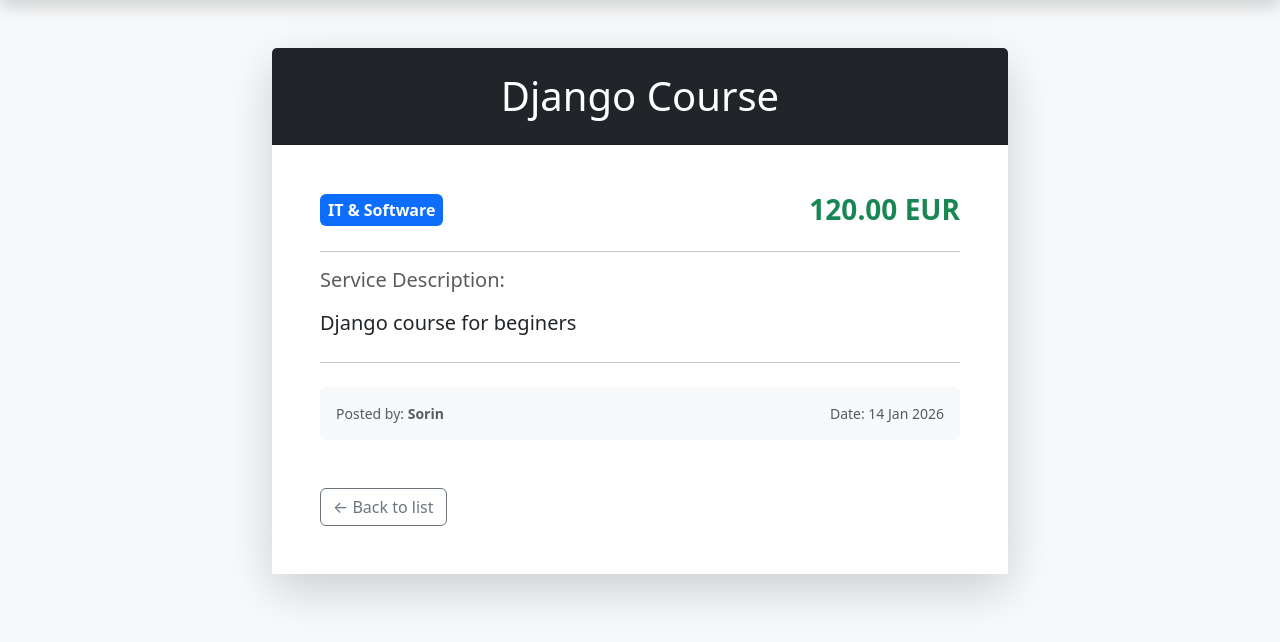
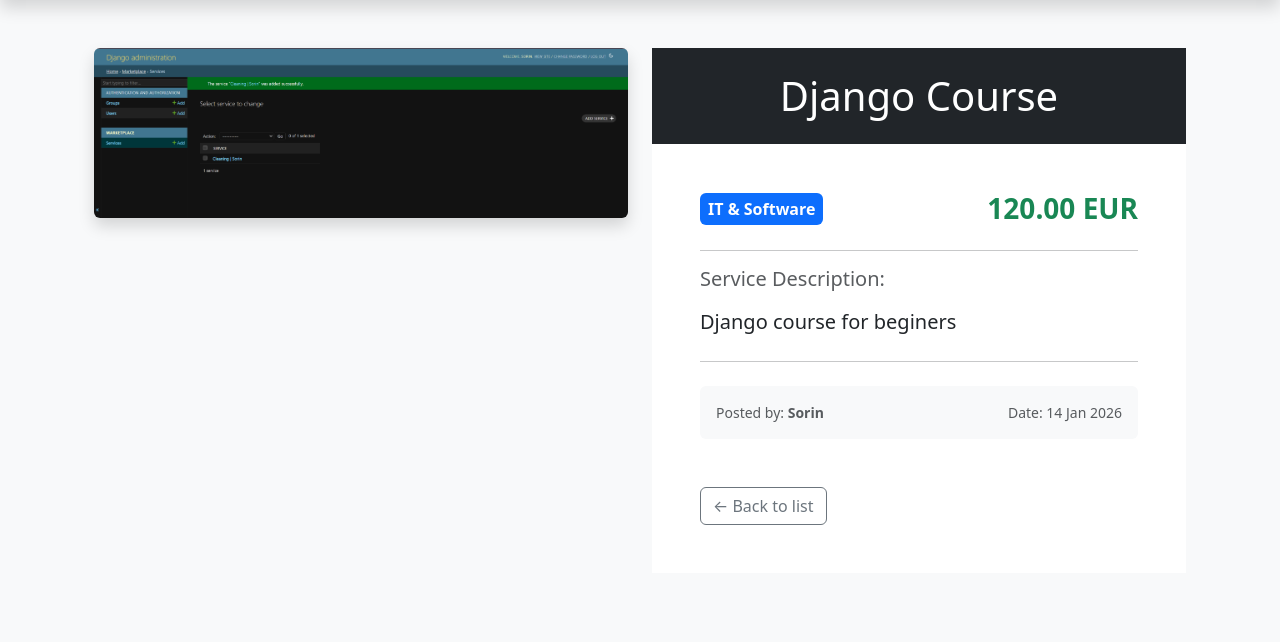
Before and after one commit to Sori678/online-service-marketplace, a Django app: page /service/2/ in a window 1280 px wide. Shown: the part 56-698 px from the top of the page. Run offline with Django 5.2, Linux system fonts and the light colour scheme; data comes from the database, SQL or seed files in the repository; both versions use the stored data as it was after the commit.

Commit message:
Polishd service detail

```diff
--- a/marketplace/templates/marketplace/service_detail.html
+++ b/marketplace/templates/marketplace/service_detail.html
@@ -2,8 +2,16 @@
 
 {% block content %}
 <div class="row justify-content-center mt-5">
-    <div class="col-md-8">
-        <div class="card shadow-lg border-0">
+    <div class="row">
+        <div class="col-md-6">
+            {% if service.image %}
+            <img src="{{ service.image.url }}" class="img-fluid rounded shadow" alt="{{ service.title }}">
+            {% else %}
+            <img src="https://via.placeholder.com/600x400?text=Fara+Imagine" class="img-fluid rounded shadow"
+                alt="Placeholder">
+            {% endif %}
+        </div>
+        <div class="col-md-6">
             <div class="card-header bg-dark text-white text-center py-4">
                 <h1 class="mb-0">{{ service.title }}</h1>
             </div>
```
Also changed, not shown: db.sqlite3.
